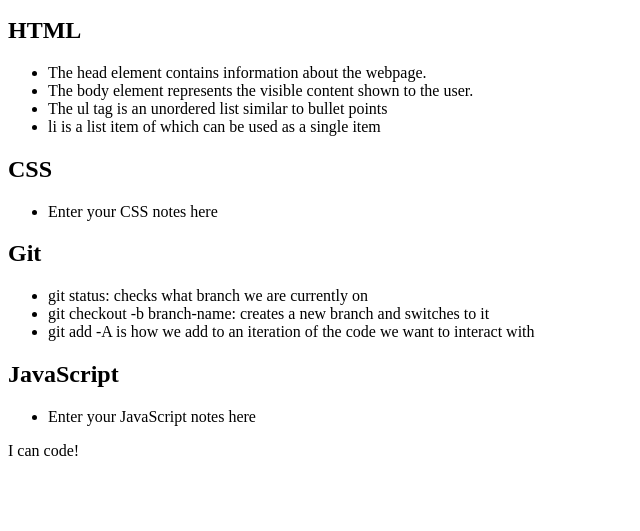
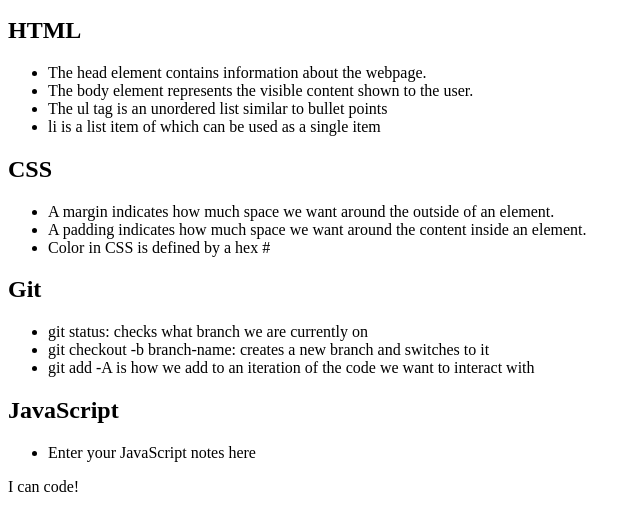
Before and after one commit to JasonGabs/Prework_Study_Guide, a plain HTML site: page index.html in a window 1280 px wide. Shown: the part 101-632 px from the top of the page, without its empty margins (0-640 px from the left). Drawn offline with Linux system fonts and the light colour scheme.

Commit message:
added CSS to project

```diff
--- a/index.html
+++ b/index.html
@@ -4,6 +4,7 @@
     <meta charset="UTF-8" />
     <meta http-equiv="X-UA-Compatible" content="IE=edge" />
     <meta name="viewport" content="width=device-width, initial-scale=1.0" />
+    <link rel="stylesheet" href="./assets/style.css">
     <title>Prework Study Guide</title>
   </head>
   <body>
@@ -25,7 +26,9 @@
       <section class="card" id="css-section">
         <h2>CSS</h2>
         <ul>
-          <li>Enter your CSS notes here</li>
+          <li>A margin indicates how much space we want around the outside of an element.</li>
+          <li>A padding indicates how much space we want around the content inside an element.</li>
+          <li>Color in CSS is defined by a hex #</li>
         </ul>
       </section>
 
```
